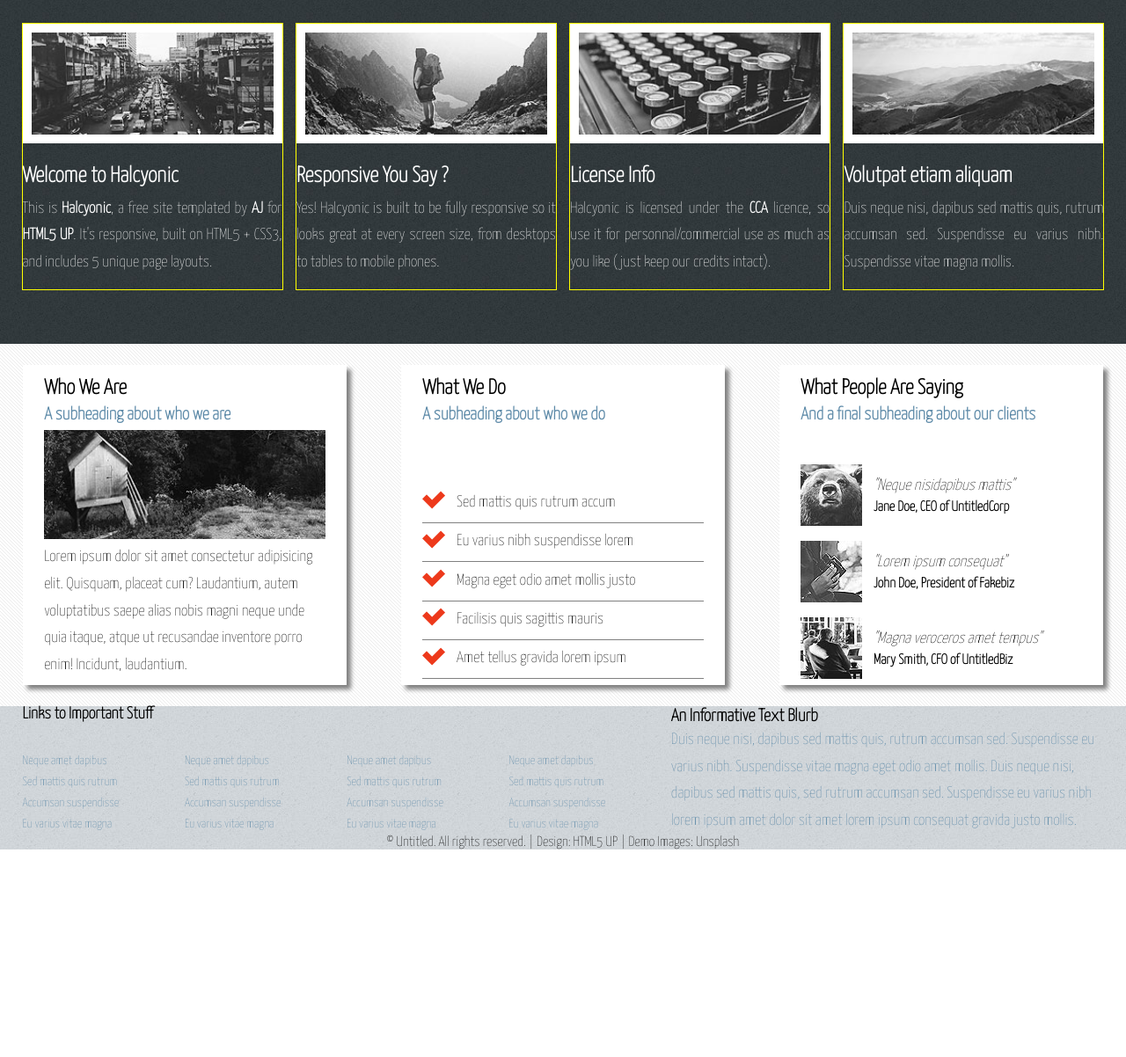
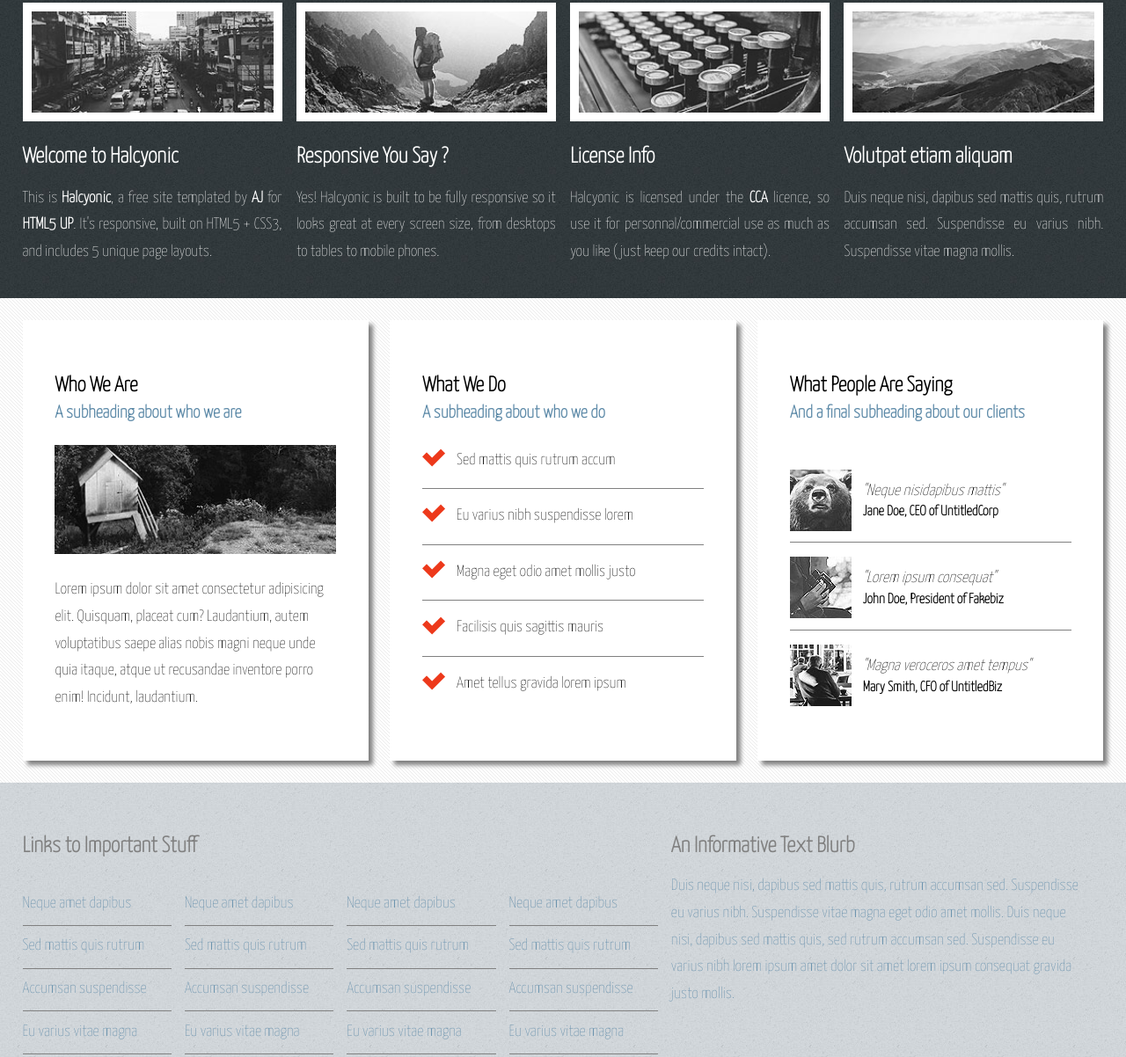
Before and after one commit to NithaThghm/IFPA-Projet-Halcyonic, a plain HTML site: page index.html in a window 1280 px wide. Shown: the part 403-1605 px from the top of the page at 88% size. Before the commit the page ends 1369 px from the top, so only its background shows below. Drawn offline with Linux system fonts and the light colour scheme.

Commit message:
Working fine with some improvement on the CSS. Still the visual CSS can be improved.

```diff
--- a/index.html
+++ b/index.html
@@ -8,8 +8,6 @@
         <meta name="viewport" content="width=device-width, initial-scale=1">
     </head>
 
-    <body class="body-push-toright">
-
     <nav class="slideout-menu" id="slideout-menu">
         <ul>
             <li><a class ="text-in-white nav-title" href="#homepage"><h3>Homepage</h3></a></li>
@@ -19,6 +17,8 @@
             <li><a class ="text-in-white nav-title" href="#onecolumn"><h3>One Column</h3></a></li>
         </ul>
     </nav>
+
+    <body class="body-push-toright">
 
         <header>
             <div class="main-container">
@@ -105,7 +105,7 @@
                                 <h2>Who We Are</h2>
                                 <h3 class="text-in-bluegray">A subheading about who we are</h3>
                             </div>
-                            <img src="./images/images/pic05.jpg" alt="">
+                            <img src="./images/images/pic05.jpg" alt="" class ="sec3-card1-img">
                             <div class="paragraphe-sec3 height-75">
                                 <p class="paragraphe-styling">Lorem ipsum dolor sit amet consectetur adipisicing elit. Quisquam, placeat cum? Laudantium, autem voluptatibus saepe alias nobis magni neque unde quia itaque, atque ut recusandae inventore porro enim! Incidunt, laudantium.</p>
                             </div>
@@ -117,11 +117,11 @@
                                 <h3 class="text-in-bluegray">A subheading about who we do</h3>
                             </div>
                             <div class ="paragraphe-sec3 height-75">
-                                <p class="border-sec3"><img class ="image-check" src="./images/assets/icon-checkmark.png" alt="">Sed mattis quis rutrum accum</p>
-                                <p class="border-sec3"><img class ="image-check" src="./images/assets/icon-checkmark.png" alt="">Eu varius nibh suspendisse lorem</p>
-                                <p class="border-sec3"><img class ="image-check" src="./images/assets/icon-checkmark.png" alt="">Magna eget odio amet mollis justo</p>
-                                <p class="border-sec3"><img class ="image-check" src="./images/assets/icon-checkmark.png" alt="">Facilisis quis sagittis mauris</p>
-                                <p class="border-sec3"><img class ="image-check" src="./images/assets/icon-checkmark.png" alt="">Amet tellus gravida lorem ipsum</p>
+                                <p class="border-sec3 sec3-card-pad"><img class ="image-check" src="./images/assets/icon-checkmark.png" alt="">Sed mattis quis rutrum accum</p>
+                                <p class="border-sec3 sec3-card-pad"><img class ="image-check" src="./images/assets/icon-checkmark.png" alt="">Eu varius nibh suspendisse lorem</p>
+                                <p class="border-sec3 sec3-card-pad"><img class ="image-check" src="./images/assets/icon-checkmark.png" alt="">Magna eget odio amet mollis justo</p>
+                                <p class="border-sec3 sec3-card-pad"><img class ="image-check" src="./images/assets/icon-checkmark.png" alt="">Facilisis quis sagittis mauris</p>
+                                <p class="sec3-card-pad"><img class ="image-check" src="./images/assets/icon-checkmark.png" alt="">Amet tellus gravida lorem ipsum</p>
                             </div>
                         </div>
 
@@ -132,7 +132,7 @@
                             </div>
 
                             <div class="flex-item-column height-75">
-                                <div class="flex-item-row">
+                                <div class="flex-item-row border-sec3 sec3-card-pad">
                                     <img class="image-check" src="./images/images/pic06.jpg" alt="">
                                     <div class="paragraphe-sec3">
                                         <p><em>"Neque nisidapibus mattis"</em></p>
@@ -140,7 +140,7 @@
                                     </div>
                                     </div>
 
-                                <div class="flex-item-row flex-row-border">
+                                <div class="flex-item-row border-sec3 sec3-card-pad">
                                     <img class="image-check" src="./images/images/pic07.jpg" alt="">
                                     <div class="paragraphe-sec3">
                                         <p><em>"Lorem ipsum consequat"</em></p>
@@ -148,7 +148,7 @@
                                     </div>
                                 </div>
 
-                                <div class="flex-item-row">
+                                <div class="flex-item-row sec3-card-pad">
                                     <img class="image-check" src="./images/images/pic08.jpg" alt="">
                                     <div class="paragraphe-sec3">
                                         <p><em>"Magna veroceros amet tempus"</em></p>
@@ -164,9 +164,9 @@
             <!-- SECTION 4 -->
             <section id="section4" class="border-section section-4">
                 <div class="main-container">
-                    <div id="flx-contain-wraprev">
+                    <div class="flex-section4">
                         <div class="flx-itm-sec4 height-80 width-70">
-                            <h3 class="text-in-black">Links to Important Stuff</h3>
+                            <h3 class="section4-title">Links to Important Stuff</h3>
                             <div id="flx-contain-wrap" class="height-80 text-in-bluegray">
                                 <ul class="paragraphe-sec4 larg25">
                                     <li><a class="text-in-bluegray" href="">Neque amet dapibus</a></li>
@@ -198,7 +198,7 @@
                             </div>
                         </div>
                         <div class="paragraphe-sec4 height-80 width-24">
-                            <h3 class ="text-in-black">An Informative Text Blurb</h3>
+                            <h3 class ="section4-title">An Informative Text Blurb</h3>
                             <p class="text-in-bluegray paragraphe-styling height-80">Duis neque nisi, dapibus sed mattis quis, rutrum accumsan sed. Suspendisse eu varius nibh. Suspendisse vitae magna eget odio amet mollis. Duis neque nisi, dapibus sed mattis quis, sed rutrum accumsan sed. Suspendisse eu varius nibh lorem ipsum amet dolor sit amet lorem ipsum consequat gravida justo mollis.</p>
                         </div>
                     </div>
--- a/style.css
+++ b/style.css
@@ -116,7 +116,7 @@
     /* -- SECTION 1 -- */
 
     #section-1{
-        position : relative;
+        /* position : relative; */
         background-image: url(./images/assets/bg01.jpg);
     }
 
@@ -127,9 +127,10 @@
     }
 
     .flex-section1{
+        position: relative;
         display: flex;
         flex-wrap: wrap-reverse;
-        padding : 3%;
+        padding : 10% 5%;
     }
 
     .flx-itm-sec1{
@@ -170,35 +171,48 @@
     }
 
     .flex-section2{
+        position: relative;
         display: flex;
         flex-wrap: wrap;
         justify-content: space-between;
+        padding: 10% 3%;
     }
 
     .flx-itm-sec2{
         position : relative;
         display: flex;
         flex-direction: column;
-        justify-content: space-between;
+        /* justify-content: space-between; */
         text-align: justify;
         width: 100%;
+        margin-bottom: 5%;
     }
 
     .image-section2{
         display: block;
         width: 100%;
-        margin-bottom: 6%;
+        height: auto;
+        margin-bottom: 20px;
         /* height: 125px; */
     }
 
     .paragraphe-sec2{
         display: flex;
-        justify-content: space-between;
+        /* justify-content: space-between; */
         flex-direction: column;
-        padding-bottom: 5%;
-        font-size: 14px;
+        /* padding-bottom: 5%; */
         line-height: 170%;
         width: 100%;
+    }
+
+    .paragraphe-sec2 h3{
+        font-size: 23px;
+        margin-bottom : 10px;
+    }
+
+    .paragraphe-sec2 p{
+        font-size: 18px;
+        /* line-height: 150%; */
     }
 
     /* -- SECTION 3 -- */
@@ -214,10 +228,12 @@
         justify-content: space-between;
         background-color: white;
         box-shadow: 5px 5px 5px gray;
-        margin-top: 2%;
-        margin-bottom: 2%;
-        padding-right: 2%;
-        padding-left: 2%;
+        /* margin-top: 2%;
+        margin-bottom: 2%; */
+        /* padding-right: 5%;
+        padding-left: 2%; */
+        margin : 5% 3%;
+        padding : 5% 5%;
         width: 100%;
     }
 
@@ -241,6 +257,9 @@
         line-height: 170%;
     }
 
+    .sec3-card1-img{
+        margin: 5% 0;
+    }
         /* ---- Element de la deuxième carte de la section 3 ---- */
 
     .image-check{
@@ -249,8 +268,10 @@
 
     .border-sec3{
         border-bottom: 1px solid gray;
-        padding-top: 2%;
-        padding-bottom: 2%;
+    }
+
+    .sec3-card-pad{
+        padding: 5% 0;
     }
 
     /* -- SECTION 4 -- */
@@ -260,22 +281,32 @@
         background-image: url(./images/assets/bg03.jpg);
     }
 
+    .flex-section4{
+        display: flex;
+        flex-wrap: wrap-reverse;
+        padding: 5% 0;
+    }
+
     .paragraphe-sec4{
         display: flex;
-        justify-content: space-between;
         flex-direction: column;
         font-size: 14px;
         line-height: 170%;
         width: 100%;
-    }
-
-    .paragraphe-sec4 h3{
-        font-size : 20px;
+        padding-right: 2%;
     }
 
     .paragraphe-sec4 p{
         font-size : 18px;
         line-height: 170%;
+    }
+
+    .paragraphe-sec4 li {
+        font-size : 18px;
+        line-height: 170%;
+        text-decoration: auto;
+        padding: 5% 0;
+        border-bottom: 1px solid gray;
     }
 
     .flx-itm-sec4{
@@ -285,12 +316,24 @@
         width: 100%;
     }
 
+    .section4-title{
+        font-size: 25px;
+        color: gray;
+        padding-bottom : 4%;
+    }
+
+
     /* -- FOOTER -- */
+
 
     footer{
         position : relative;
+        display: flex;
+        align-content: center;
         background-image: url(./images/assets/bg03.jpg);
+        height: 100px;
     }
+
 
     /* -- SLIDEOUT MENU -- */
 
@@ -300,7 +343,7 @@
         position: absolute;
         top: 0;
         left: -240px;
-        /* z-index: 1; */
+        z-index: 1;
         width: 240px;
         height: 100%;
         /* transition: all 300ms ease-in-out; */
@@ -337,14 +380,19 @@
         transition: transform 1s;
     }
 
-    .transition-to0px{
+    .transition-to0px-sidemenu{
+        transform: translateX(0px);
+        transition: transform 0s;
+    }
+
+    .transition-to0px-body{
         transform: translateX(0px);
         transition: transform 1s;
     }
 
     .transition-toleft-sidemenu{
         transform: translateX(-240px);
-        transition: transform 1s;
+        transition: transform 1000s;
     }
 
     /* .cbp-spmenu, .cbp-spmenu-push {
@@ -364,6 +412,11 @@
         /* -- HEADER - NAV BAR -- */
 
         /* -- SECTION 1 -- */
+
+        .flex-section1{
+            padding : 5% 2%;
+        }
+
         .flx-itm-sec1{
             align-items: center;
             font-size: 20px;
@@ -377,18 +430,18 @@
         /* -- SECTION 2 -- */
 
         .flex-section2{
-           position : relative;
-           padding: 3% 0%;
+            padding: 5% 2%;
         }
 
         .flx-itm-sec2{
-            display: flex;
-            flex-direction: column;
-            justify-content: space-between;
+            /* display: flex;
+            flex-direction: column; */
+            /* justify-content: space-between; */
             text-align: justify;
-            width: 45%;
-            margin-top : 2%;
-            margin-bottom : 2%;
+            width: 48%;
+            margin-bottom: 3%;
+            /* margin-top : 2%;
+            margin-bottom : 2%; */
         }
 
         .paragraphe-sec2 h3{
@@ -404,7 +457,21 @@
         /* -- SECTION 3 -- */
 
         .larg45{
-            width: 45%;
+            width: 48%;
+        }
+
+        .flx-itm-sec3{
+            display: flex;
+            flex-direction: wrap;
+            /* justify-content: space-between; */
+            background-color: white;
+            box-shadow: 5px 5px 5px gray;
+            /* margin-top: 2%;
+            margin-bottom: 2%; */
+            /* padding-right: 5%;
+            padding-left: 2%; */
+            margin : 2% 0;
+            padding : 5% 5%;
         }
 
         /* -- SECTION 4 -- */
@@ -419,16 +486,27 @@
 
         /* -- BODY -- */
 
-        /* body{
+        body{
             left: 0px;
-        } */
+        }
 
         /* -- HEADER - NAV BAR -- */
 
-        /* .slideout-menu{
+        .transition-toright-body{
+            transform: translateX(0px);
+            transition: transform 0s;
+        }
+
+        .transition-to0px-sidemenu{
+            transform: translateX(-240px);
+            transition: transform 0s;
+        }
+
+        .slideout-menu{
             left: -240px;
-            z-index: 0;
-        }  */
+            /* z-index: 0; */
+        }
+
 
         .hamburger{
             display: none;
@@ -468,6 +546,7 @@
 
         .flx-itm-sec1{
             justify-content: space-between;
+            align-items: flex-start;
             text-align: left;
             line-height: 40px;
             font-size: 20px;
@@ -492,8 +571,11 @@
         }
 
 
+        /* -- SECTION 2 -- */
 
-        /* -- SECTION 2 -- */
+        .flex-section2{
+            padding: 3% 0;
+        }
 
         .flx-itm-sec2{
             /* display: flex; */
@@ -502,14 +584,17 @@
             text-align: justify;
             width: 24%;
             height: auto;
-            outline : 1px solid yellow;
+            margin-bottom: 0;
         }
 
 
         /* -- SECTION 3 -- */
 
         .flx-itm-sec3{
-            width: 30%;
+            display : flex;
+            flex-wrap: none;
+            width: 32%;
+            padding : 4% 3%;
         }
 
         /* -- SECTION 4 -- */
@@ -538,10 +623,14 @@
         /* -- HEADER - NAV BAR -- */
 
             /* Changement de taille de police à coder */
+        .flex-header h1{
+            font-size: 40px;
+        }
+
 
         /* -- SECTION 1 -- */
         .flx-itm-sec1{
-            align-items: center;
+            align-items: flex-start;
             font-size: 24px;
             width: 50%;
             height: 100%;
```
Also changed, not shown: script.js (+17 -10 lines). Lines whose indentation alone changed are shown as unchanged.
